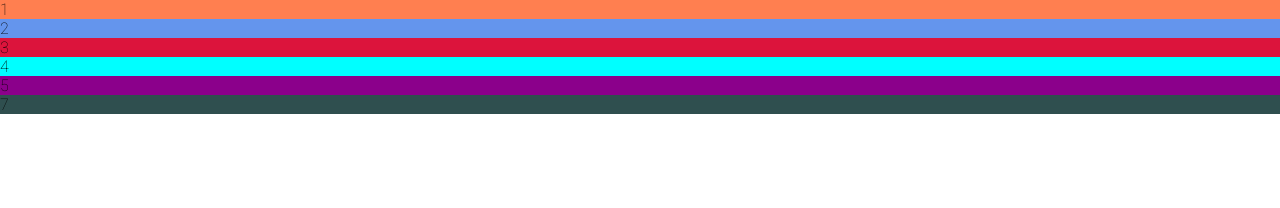
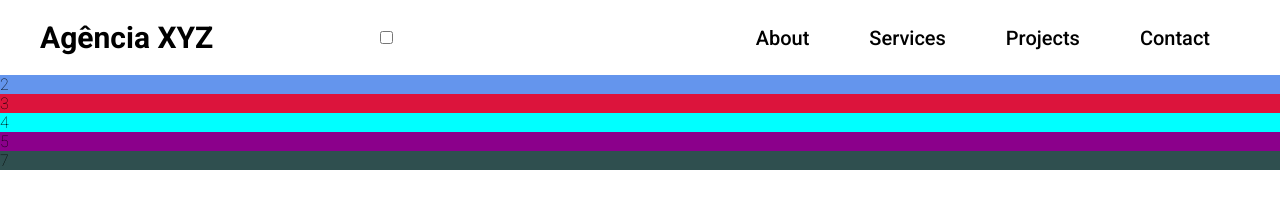
Before and after one commit to AdonisJeronimo/projeto-com-grid, a plain HTML site: page index.html in a window 1280 px wide. Drawn offline with Linux system fonts and the light colour scheme.

Commit message:
Menu desktop finalizado

```diff
--- a/index.html
+++ b/index.html
@@ -19,7 +19,29 @@
 </head>
 
 <body>
-    <header class="header">1</header>
+    <header class="header">
+        <div class="header-container">
+            <a class="logo">
+                <h1 class="logo">Agência XYZ</h1>
+            </a>
+
+            <input type="checkbox" id="menu-hamburguer">
+            <label onformchange="menu-hamburguer">
+                <div class="menu">
+                    <span class="hamburguer"></span>
+                </div>
+            </label>
+            <nav>
+                <ul>
+                    <li><a href="#about">About</a></li>
+                    <li><a href="#services">Services</a></li>
+                    <li><a href="#projects">Projects</a></li>
+                    <li><a href="#contact">Contact</a></li>
+                </ul>
+            </nav>
+        </div>
+
+    </header>
     <section class="hero">2</section>
     <section class="about">3</section>
     <section class="services">4</section>
--- a/src/css/menu.css
+++ b/src/css/menu.css
@@ -0,0 +1,16 @@
+.header nav ul{
+    display: flex;
+}
+
+.header ul li a{
+    font-size: 2rem;
+    font-weight: 500;
+    padding: 10px 30px;
+    border-radius: 50px;
+    transition: 0.3s;
+}
+
+.header ul li a:hover{
+    color: #fff;
+    background-color: coral;
+}
--- a/src/css/style.css
+++ b/src/css/style.css
@@ -22,7 +22,25 @@ body {
 
 .header {
     grid-area: header;
-    background-color: coral;
+    background-color: #fff;
+}
+
+.header .header-container{
+    display: flex;
+    padding: 20px 40px;
+    justify-content: space-between;
+    align-items: center;
+    min-height: 75px;
+}
+
+.header h1{
+    font-size: 3rem;
+    font-weight: 700;
+    transition: 0.3s;
+}
+
+.header a:hover h1{
+    color: coral;
 }
 
 /* HERO */
--- a/src/css/variables.css
+++ b/src/css/variables.css
@@ -0,0 +1,3 @@
+:root{
+    --max-width-size: 1920px
+}
```
